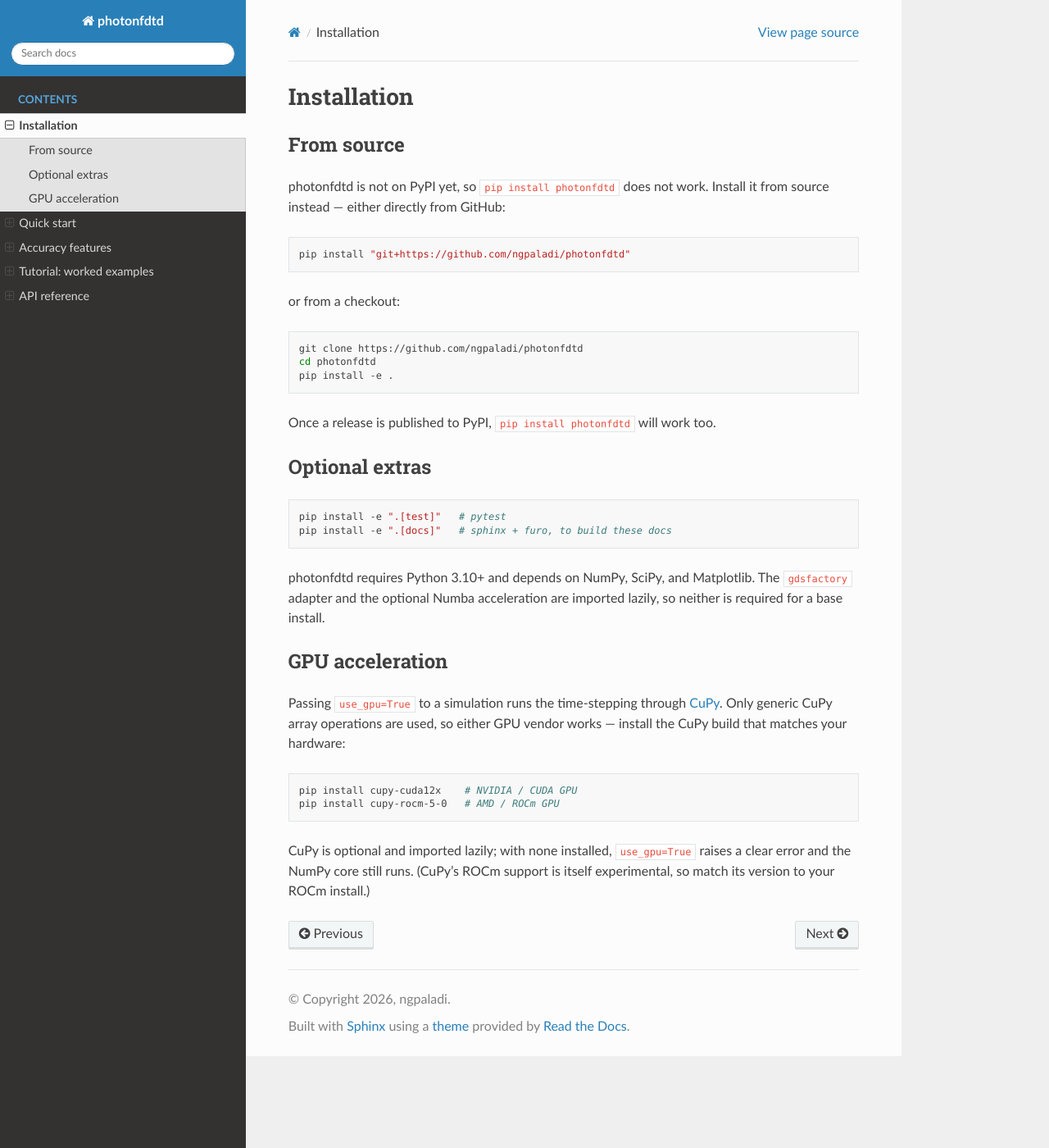
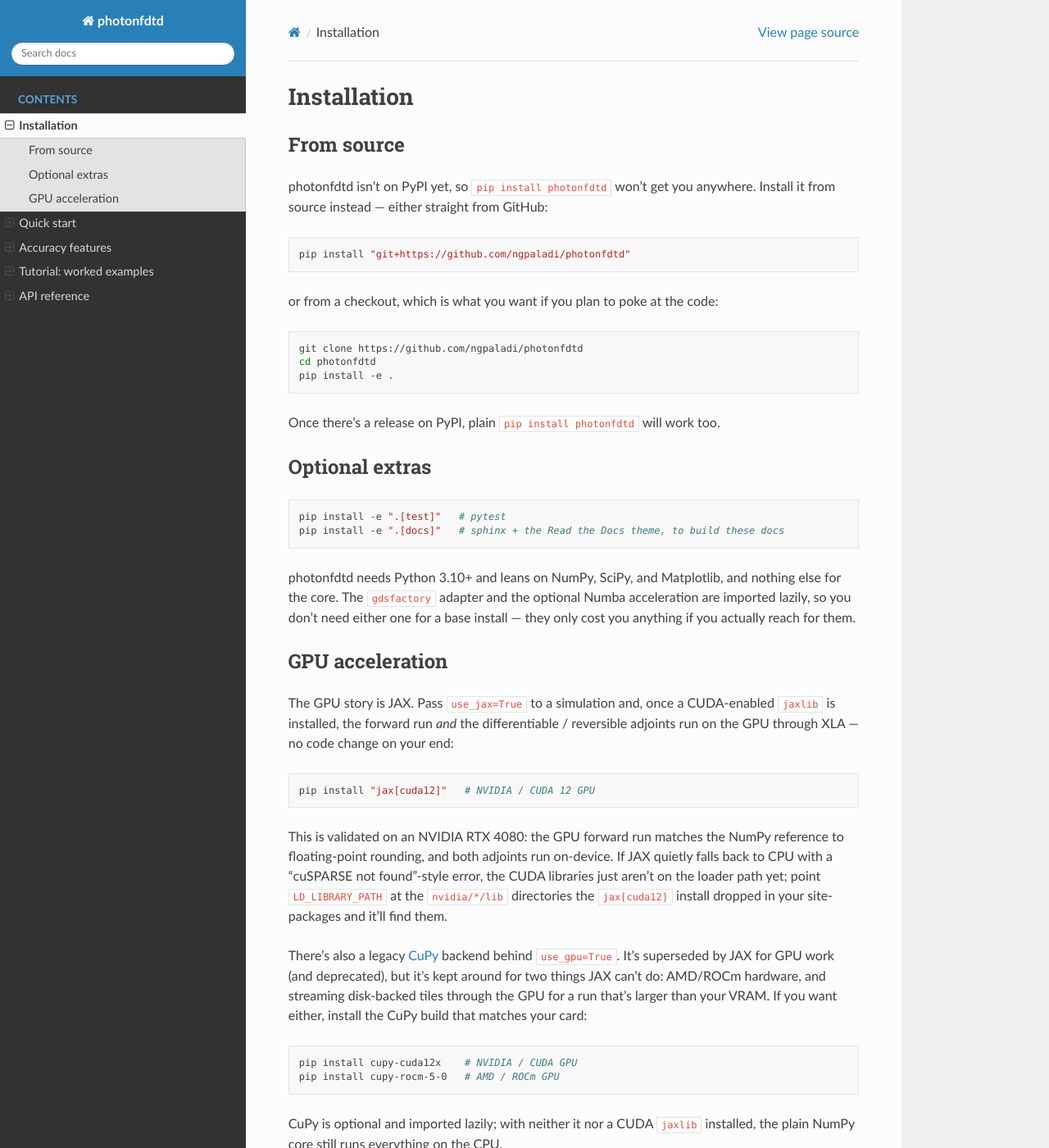
Before and after one commit to ngpaladi/photonfdtd, a Sphinx documentation site: the page built from docs/installation.rst, in a window 1280 px wide and 1400 px high. Shown: the whole window at 82% size. Built offline with Sphinx 7.4.7 and the Read the Docs theme 3.1.0, drawn with Linux system fonts in a browser that asks for light colours.

Commit message:
docs: give the rest of the pages the same personal voice pass
Revoiced index, installation, quickstart, examples, api, and the material-data
intro to match the accuracy guide — conversational, lead-with-the-why, honest
about the alpha bits. Also fixed stale content spotted along the way: the mode
solver is described as full-vectorial (not "2-D scalar"), the GPU section leads
with JAX (CuPy is the deprecated fallback), and the docs extra is
sphinx-rtd-theme (the old "furo" mention was wrong). Builds clean under
sphinx -W. Directives, code blocks, figures, and cross-references unchanged.

```diff
--- a/docs/api.rst
+++ b/docs/api.rst
@@ -1,9 +1,9 @@
 API reference
 =============
 
-This page documents the full public API. Everything re-exported from the
-top-level :mod:`photonfdtd` namespace is documented here, grouped by the
-submodule it lives in.
+The full public API, one section per submodule. If you can reach it as
+``pf.something`` from the top-level :mod:`photonfdtd` namespace, it's documented
+somewhere below.
 
 Package overview
 ----------------
--- a/docs/installation.rst
+++ b/docs/installation.rst
@@ -4,14 +4,14 @@
 From source
 -----------
 
-photonfdtd is not on PyPI yet, so ``pip install photonfdtd`` does not work.
-Install it from source instead — either directly from GitHub:
+photonfdtd isn't on PyPI yet, so ``pip install photonfdtd`` won't get you
+anywhere. Install it from source instead — either straight from GitHub:
 
 .. code-block:: bash
 
    pip install "git+https://github.com/ngpaladi/photonfdtd"
 
-or from a checkout:
+or from a checkout, which is what you want if you plan to poke at the code:
 
 .. code-block:: bash
 
@@ -19,7 +19,7 @@
    cd photonfdtd
    pip install -e .
 
-Once a release is published to PyPI, ``pip install photonfdtd`` will work too.
+Once there's a release on PyPI, plain ``pip install photonfdtd`` will work too.
 
 Optional extras
 ---------------
@@ -27,24 +27,41 @@
 .. code-block:: bash
 
    pip install -e ".[test]"   # pytest
-   pip install -e ".[docs]"   # sphinx + furo, to build these docs
+   pip install -e ".[docs]"   # sphinx + the Read the Docs theme, to build these docs
 
-photonfdtd requires Python 3.10+ and depends on NumPy, SciPy, and Matplotlib.
-The ``gdsfactory`` adapter and the optional Numba acceleration are imported
-lazily, so neither is required for a base install.
+photonfdtd needs Python 3.10+ and leans on NumPy, SciPy, and Matplotlib, and
+nothing else for the core. The ``gdsfactory`` adapter and the optional Numba
+acceleration are imported lazily, so you don't need either one for a base
+install — they only cost you anything if you actually reach for them.
 
 GPU acceleration
 ----------------
 
-Passing ``use_gpu=True`` to a simulation runs the time-stepping through
-`CuPy <https://cupy.dev>`_. Only generic CuPy array operations are used, so
-either GPU vendor works — install the CuPy build that matches your hardware:
+The GPU story is JAX. Pass ``use_jax=True`` to a simulation and, once a
+CUDA-enabled ``jaxlib`` is installed, the forward run *and* the differentiable /
+reversible adjoints run on the GPU through XLA — no code change on your end:
+
+.. code-block:: bash
+
+   pip install "jax[cuda12]"   # NVIDIA / CUDA 12 GPU
+
+This is validated on an NVIDIA RTX 4080: the GPU forward run matches the NumPy
+reference to floating-point rounding, and both adjoints run on-device. If JAX
+quietly falls back to CPU with a "cuSPARSE not found"-style error, the CUDA
+libraries just aren't on the loader path yet; point ``LD_LIBRARY_PATH`` at the
+``nvidia/*/lib`` directories the ``jax[cuda12]`` install dropped in your
+site-packages and it'll find them.
+
+There's also a legacy `CuPy <https://cupy.dev>`_ backend behind
+``use_gpu=True``. It's superseded by JAX for GPU work (and deprecated), but it's
+kept around for two things JAX can't do: AMD/ROCm hardware, and streaming
+disk-backed tiles through the GPU for a run that's larger than your VRAM. If you
+want either, install the CuPy build that matches your card:
 
 .. code-block:: bash
 
    pip install cupy-cuda12x    # NVIDIA / CUDA GPU
    pip install cupy-rocm-5-0   # AMD / ROCm GPU
 
-CuPy is optional and imported lazily; with none installed, ``use_gpu=True``
-raises a clear error and the NumPy core still runs. (CuPy's ROCm support is
-itself experimental, so match its version to your ROCm install.)
+CuPy is optional and imported lazily; with neither it nor a CUDA ``jaxlib``
+installed, the plain NumPy core still runs everything on the CPU.
```
Also changed, not shown: docs/examples.rst (+36 -29 lines), docs/index.rst (+8 -6 lines), docs/material_data.md (+6 -4 lines), docs/quickstart.rst (+15 -4 lines).
